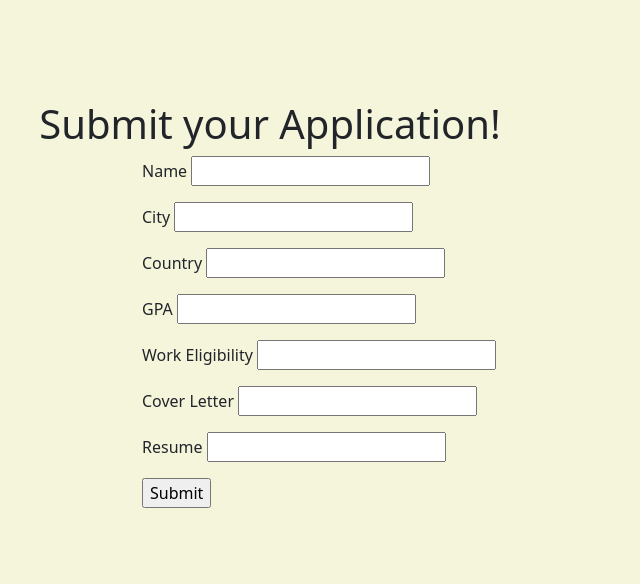
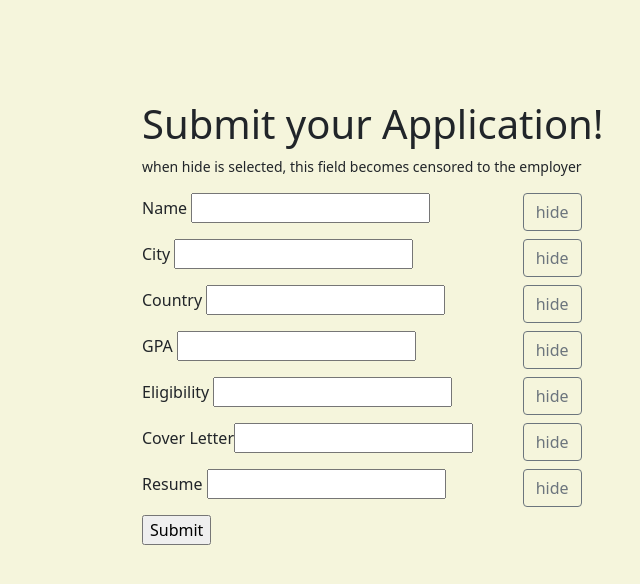
Before and after one commit to Har150n/EqualOpportunity, a Flask app: page /application/ in a window 1280 px wide; the page is wider, and only the part inside the window is pictured. Shown: the top 584 px of that part, without its empty margins (370-1010 px from the left). Run offline with Flask 2, Linux system fonts and the light colour scheme; some libraries are stand-ins or nearby versions.

Commit message:
pushed app.py changes

```diff
--- a/templates/applicationform.html
+++ b/templates/applicationform.html
@@ -11,16 +11,18 @@
         </style>
    </head>
    <body>
-   <h1 align = "center" style = "position:relative; top: 100px;">Submit your Application!</h1>
+   <h1 style = "position:relative; top: 100px; left: 40%">Submit your Application!</h1>
 <form action= "{{ url_for('applicationdisplay') }}" method = "POST" style = "float:left; position:relative; left: 40%; top: 100px">
+    <p style = "font-size: 14px">when hide is selected, this field becomes censored to the employer</p>
 
-    <p>Name     <input type = "text" name = "Name" /></p>
-    <p>City     <input type = "text" name = "City" /></p>
-    <p>Country  <input type = "text" name = "Country" /></p>
-    <p>GPA  <input type = "text" name = "GPA" /></p>
-    <p>Work Eligibility     <input type = "text" name = "Work Eligibility" /></p>
-    <p>Cover Letter     <input type = "text" name = "Cover Letter" /></p>
-    <p>Resume   <input type = "text" name = "Resume" /></p>
+    <p>Name        <input type = "text" name = "Name" /> <span><button type="button" class="btn btn-outline-secondary" style = "float:right"> hide</button></span> </p>
+
+    <p>City        <input type = "text" name = "City"/><span><button type="button" class="btn btn-outline-secondary" style = "float:right">hide</button></span></p>
+    <p>Country     <input type = "text" name = "Country"/><span><button type="button" class="btn btn-outline-secondary" style = "float:right">hide</button></span></p>
+    <p>GPA         <input type = "text" name = "GPA"/><span><button type="button" class="btn btn-outline-secondary" style = "float:right">hide</button></span></p>
+    <p>Eligibility <input type = "text" name = "Work Eligibility"/><span><button type="button" class="btn btn-outline-secondary" style = "float:right">hide</button></span></p>
+    <p>Cover Letter<input type = "text" name = "Cover Letter"/><span><button type="button" class="btn btn-outline-secondary" style = "float:right">hide</button></span></p>
+    <p>Resume      <input type = "text" name = "Resume"/><span><button type="button" class="btn btn-outline-secondary" style = "float:right">hide</button></span></p>
     <p><input type = "submit" value = "Submit" /></p>
 
 </form>
```
